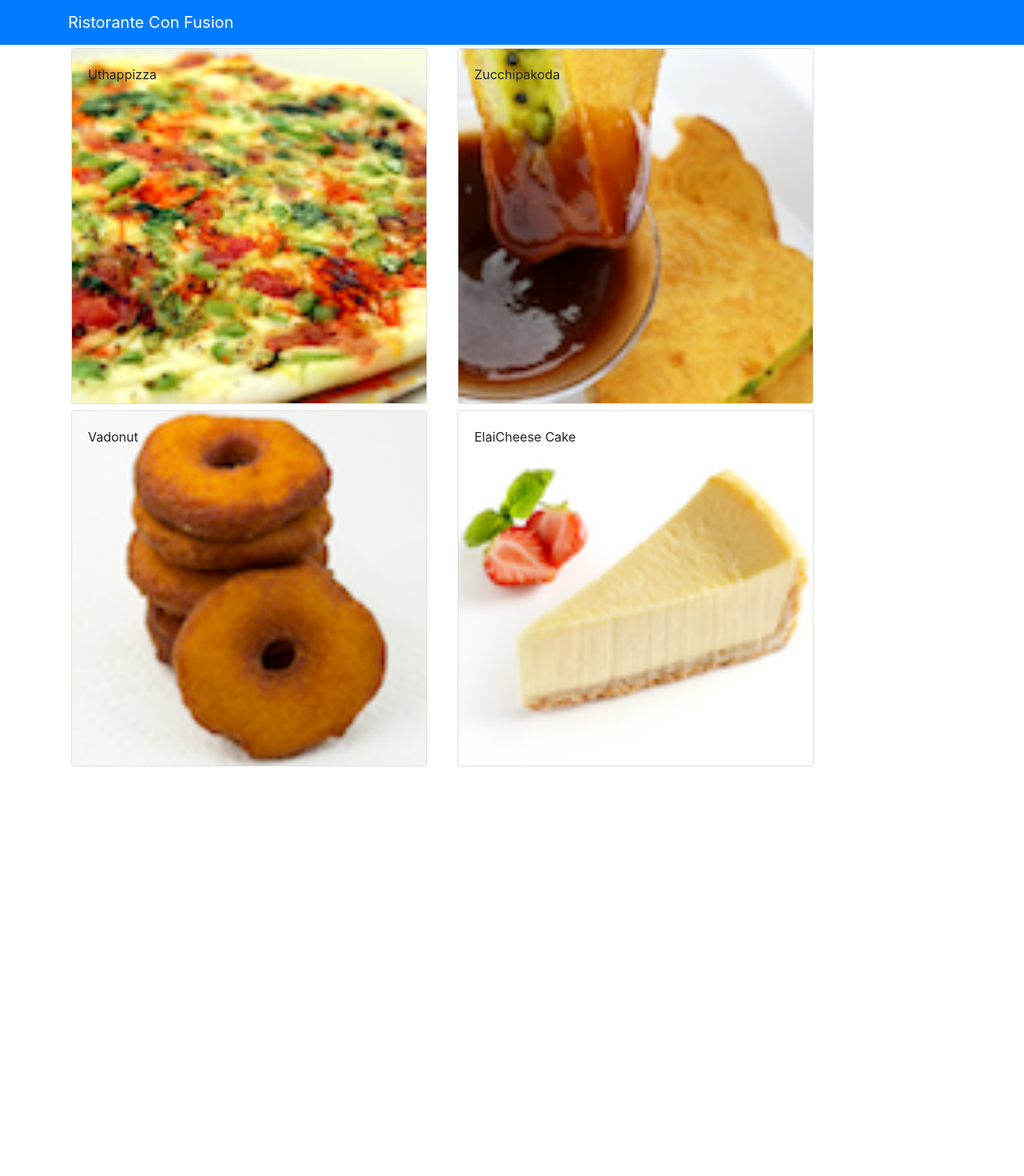
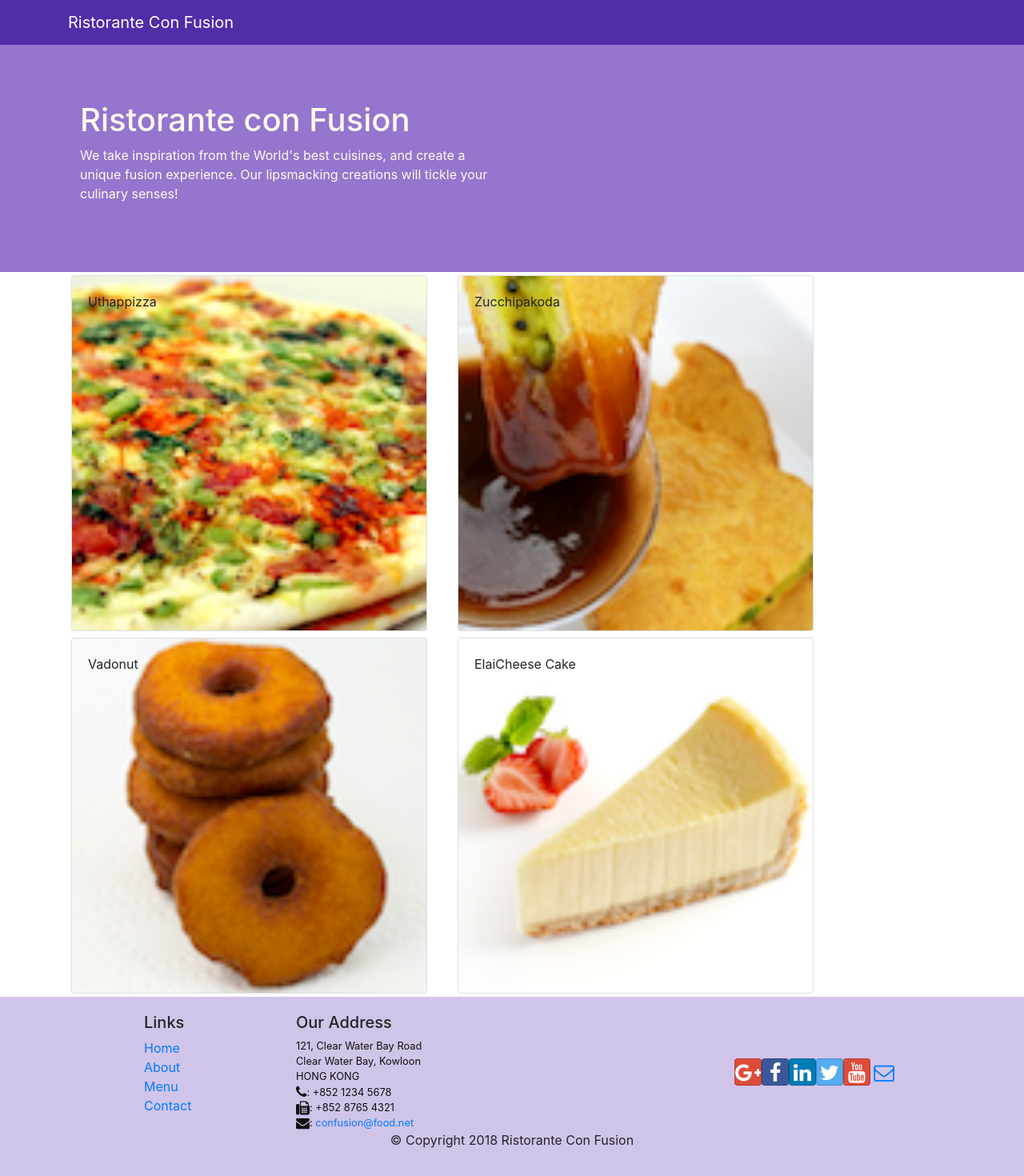
Before and after one commit to AndieAtWork/ReactTutorials, a React (Create React App) app in the folder CursoIntroductorio/Test2/: page / in a window 1280 px wide. Shown: the top 1470 px of the page at 80% size. Before the commit the page ends 962 px from the top, so only its background shows below. Built offline with nearby package versions, Linux system fonts and the light colour scheme.

Commit message:
antes de router

```diff
--- a/CursoIntroductorio/Test2/src/App.css
+++ b/CursoIntroductorio/Test2/src/App.css
@@ -0,0 +1,35 @@
+.row-header{
+    margin:0px auto;
+    padding:0px auto;
+}
+
+.row-content {
+    margin:0px auto;
+    padding: 50px 0px 50px 0px;
+    border-bottom: 1px ridge;
+    min-height:400px;
+}
+
+.footer{
+    background-color: #D1C4E9;
+    margin:0px auto;
+    padding: 20px 0px 20px 0px;
+}
+
+.jumbotron {
+    padding:70px 30px 70px 30px;
+    margin:0px auto;
+    background: #9575CD ;
+    color:floralwhite;
+    border-radius: 0px;
+}
+
+address{
+    font-size:80%;
+    margin:0px;
+    color:#0f0f0f;
+}
+
+.navbar-dark {
+    background-color: #512DA8;
+}
--- /dev/null
+++ b/CursoIntroductorio/Test2/src/components/FooterComponent.js
@@ -0,0 +1,50 @@
+import React from 'react';
+
+function Footer(props) {
+    return(
+    <div className="footer">
+        <div className="container">
+            <div className="row justify-content-center">
+                <div className="col-4 offset-1 col-sm-2">
+                    <h5>Links</h5>
+                    <ul className="list-unstyled">
+                        <li><a href="#">Home</a></li>
+                        <li><a href="#">About</a></li>
+                        <li><a href="#">Menu</a></li>
+                        <li><a href="contactus.html">Contact</a></li>
+                    </ul>
+                </div>
+                <div className="col-7 col-sm-5">
+                <h5>Our Address</h5>
+                    <address>
+		              121, Clear Water Bay Road<br />
+		              Clear Water Bay, Kowloon<br />
+		              HONG KONG<br />
+		              <i className="fa fa-phone fa-lg"></i>: +852 1234 5678<br />
+		              <i className="fa fa-fax fa-lg"></i>: +852 8765 4321<br />
+		              <i className="fa fa-envelope fa-lg"></i>: <a href="mailto:confusion@food.net">
+                         confusion@food.net</a>
+                    </address>
+                </div>
+                <div className="col-12 col-sm-4 align-self-center">
+                    <div className="text-center">
+                        <a className="btn btn-social-icon btn-google" href="http://google.com/+"><i className="fa fa-google-plus"></i></a>
+                        <a className="btn btn-social-icon btn-facebook" href="http://www.facebook.com/profile.php?id="><i className="fa fa-facebook"></i></a>
+                        <a className="btn btn-social-icon btn-linkedin" href="http://www.linkedin.com/in/"><i className="fa fa-linkedin"></i></a>
+                        <a className="btn btn-social-icon btn-twitter" href="http://twitter.com/"><i className="fa fa-twitter"></i></a>
+                        <a className="btn btn-social-icon btn-google" href="http://youtube.com/"><i className="fa fa-youtube"></i></a>
+                        <a className="btn btn-social-icon" href="mailto:"><i className="fa fa-envelope-o"></i></a>
+                    </div>
+                </div>
+            </div>
+            <div className="row justify-content-center">
+                <div className="col-auto">
+                    <p>© Copyright 2018 Ristorante Con Fusion</p>
+                </div>
+            </div>
+        </div>
+    </div>
+    )
+}
+
+export default Footer;
--- /dev/null
+++ b/CursoIntroductorio/Test2/src/components/HeaderComponent.js
@@ -0,0 +1,28 @@
+import React, { Component } from 'react';
+import { Navbar, NavbarBrand } from 'reactstrap';
+
+class Header extends Component {
+  render() {
+    return(
+    <React.Fragment>
+      <Navbar dark>
+        <div className="container">
+            <NavbarBrand href="/">Ristorante Con Fusion</NavbarBrand>
+        </div>
+      </Navbar>
+      <div className='jumbotron'>
+           <div className="container">
+               <div className="row row-header">
+                   <div className="col-12 col-sm-6">
+                       <h1>Ristorante con Fusion</h1>
+                       <p>We take inspiration from the World's best cuisines, and create a unique fusion experience. Our lipsmacking creations will tickle your culinary senses!</p>
+                   </div>
+               </div>
+           </div>
+       </div>
+    </React.Fragment>
+    );
+  }
+}
+
+export default Header;
--- a/CursoIntroductorio/Test2/src/components/MainComponent.js
+++ b/CursoIntroductorio/Test2/src/components/MainComponent.js
@@ -2,6 +2,8 @@
 import { Navbar, NavbarBrand } from 'reactstrap';
 import Menu from './MenuComponent';
 import DishDetail from './DishdetailComponent';
+import Header from './HeaderComponent';
+import Footer from './FooterComponent';
 import { DISHES } from '../shared/dishes';
 
 class Main extends Component {
@@ -23,13 +25,10 @@
   render() {
     return (
       <div>
-        <Navbar dark color="primary">
-          <div className="container">
-            <NavbarBrand href="/">Ristorante Con Fusion</NavbarBrand>
-          </div>
-        </Navbar>
+        <Header></Header>
         <Menu dishes={this.state.dishes} onClick={(dishId) => this.onDishSelect(dishId)} />
         <DishDetail dish={this.state.dishes.filter((dish) => dish.id === this.state.selectedDish)[0]} />
+        <Footer></Footer>
       </div>
     );
   }
--- a/CursoIntroductorio/Test2/src/index.js
+++ b/CursoIntroductorio/Test2/src/index.js
@@ -1,6 +1,8 @@
 import React from 'react';
 import ReactDOM from 'react-dom';
 import 'bootstrap/dist/css/bootstrap.min.css';
+import 'font-awesome/css/font-awesome.css';
+import 'bootstrap-social/bootstrap-social.css';
 import './index.css';
 import App from './App';
 import reportWebVitals from './reportWebVitals';
```
Also changed, not shown: 1 other file (tests, documents, lock files or other folders).
